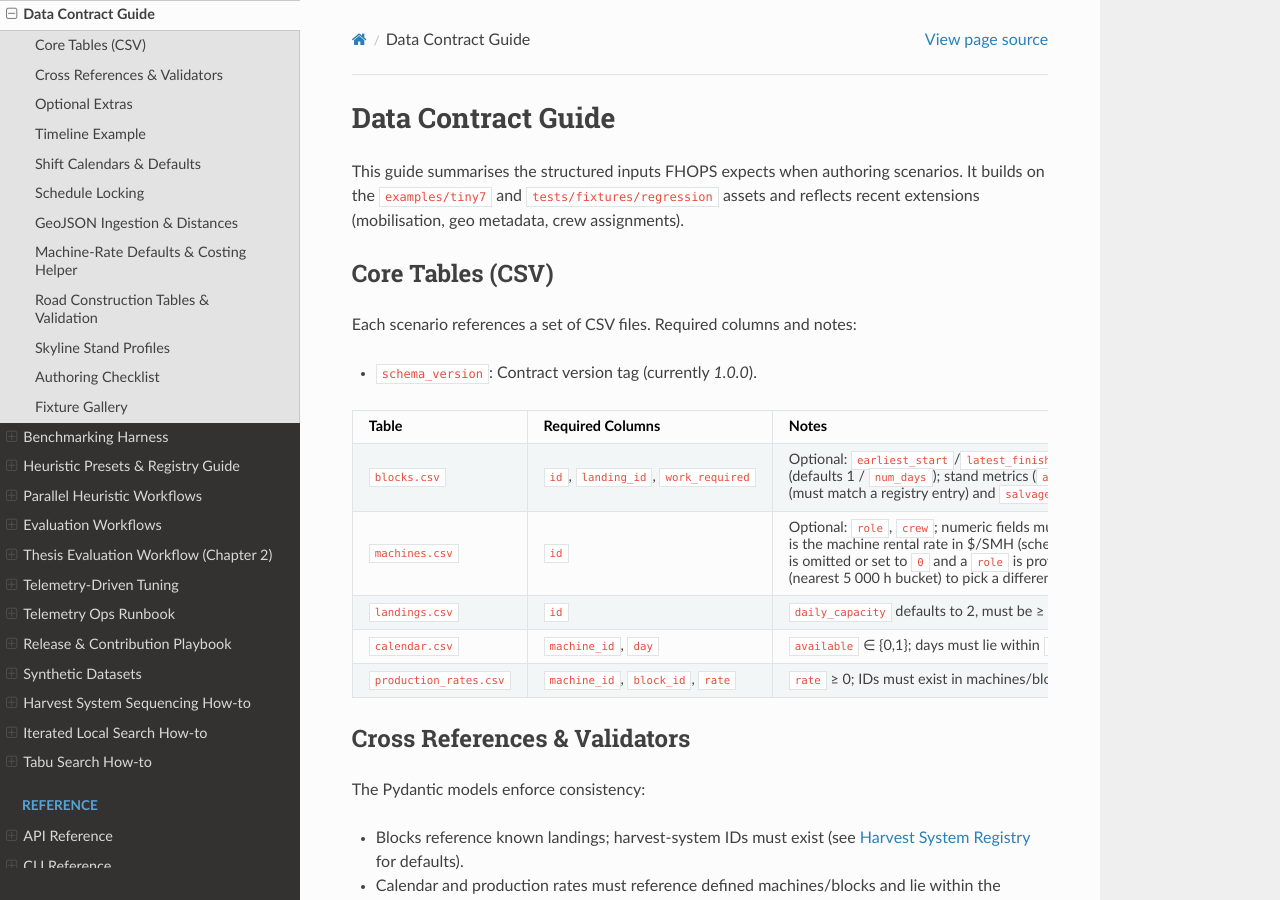
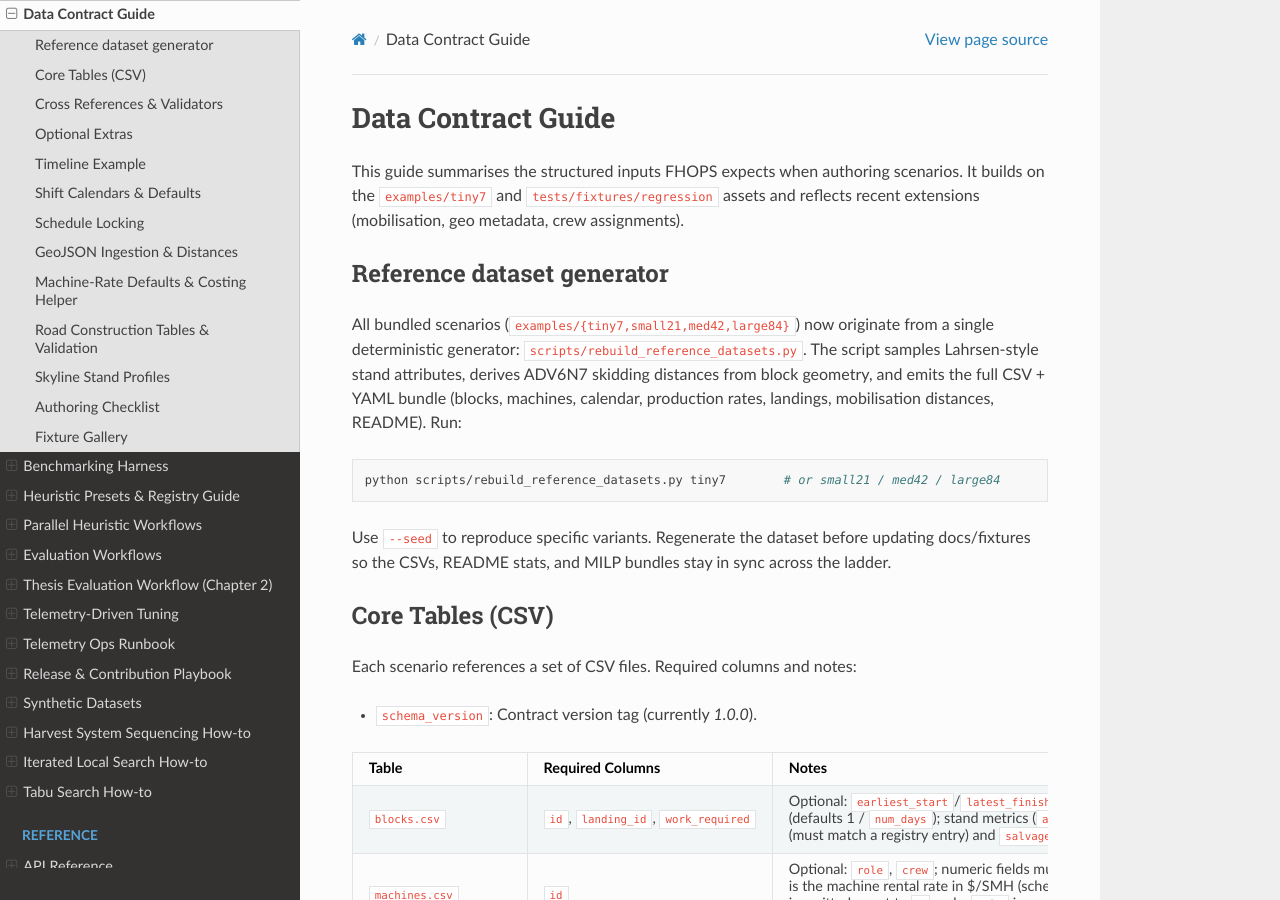
Before and after one commit to UBC-FRESH/fhops, a Sphinx documentation site: the page built from docs/howto/data_contract.rst, in a window 1280 px wide and 900 px high. Built offline with Sphinx 7.4.7 and the Read the Docs theme 3.1.0, drawn with Linux system fonts in a browser that asks for light colours.

Commit message:
Document reference dataset generator in docs

```diff
--- a/docs/howto/data_contract.rst
+++ b/docs/howto/data_contract.rst
@@ -4,6 +4,21 @@ Data Contract Guide
 This guide summarises the structured inputs FHOPS expects when authoring scenarios. It
 builds on the ``examples/tiny7`` and ``tests/fixtures/regression`` assets and reflects
 recent extensions (mobilisation, geo metadata, crew assignments).
+
+Reference dataset generator
+---------------------------
+
+All bundled scenarios (``examples/{tiny7,small21,med42,large84}``) now originate from a single
+deterministic generator: ``scripts/rebuild_reference_datasets.py``. The script samples Lahrsen-style
+stand attributes, derives ADV6N7 skidding distances from block geometry, and emits the full CSV + YAML
+bundle (blocks, machines, calendar, production rates, landings, mobilisation distances, README). Run:
+
+.. code-block:: bash
+
+   python scripts/rebuild_reference_datasets.py tiny7        # or small21 / med42 / large84
+
+Use ``--seed`` to reproduce specific variants. Regenerate the dataset before updating docs/fixtures so
+the CSVs, README stats, and MILP bundles stay in sync across the ladder.
 
 Core Tables (CSV)
 -----------------
```
Also changed, not shown: CHANGE_LOG.md (+1 -0 lines).
